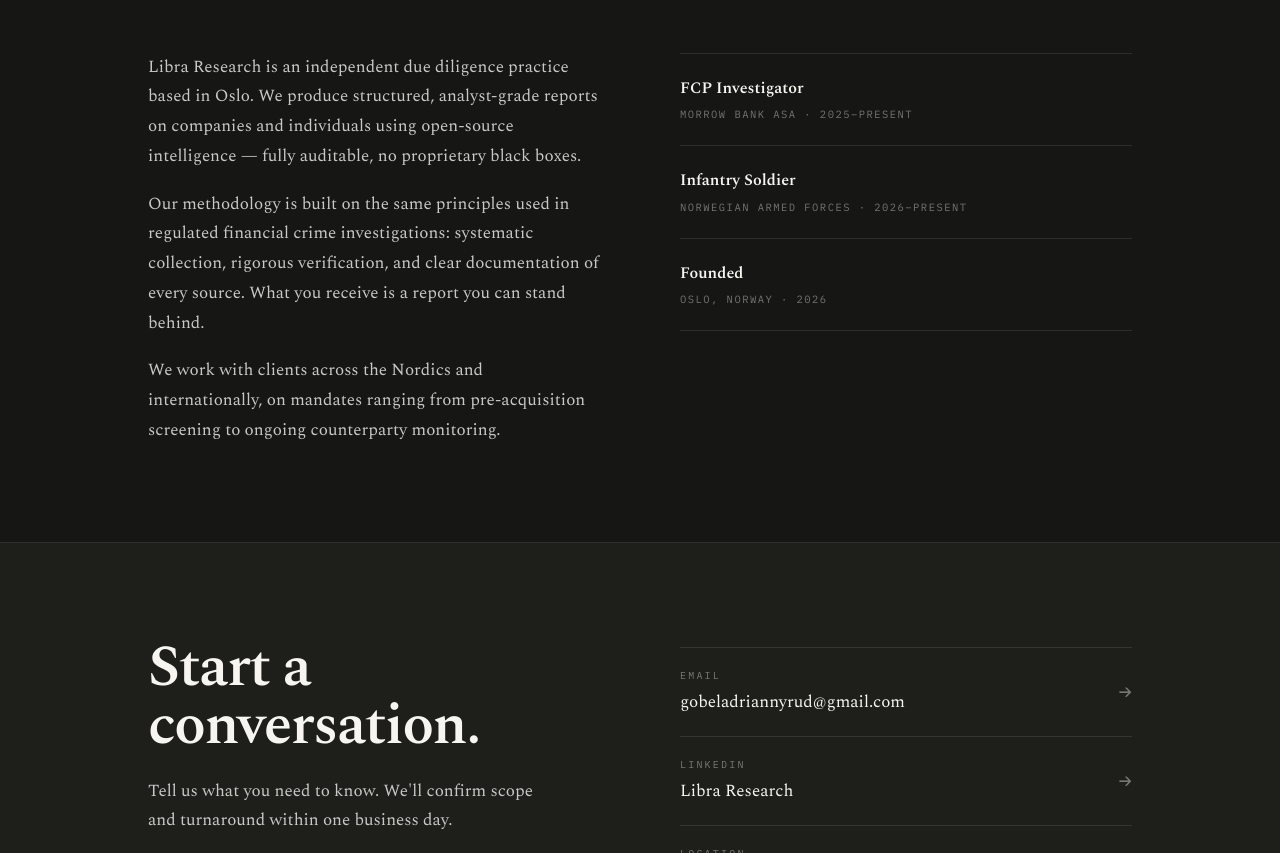
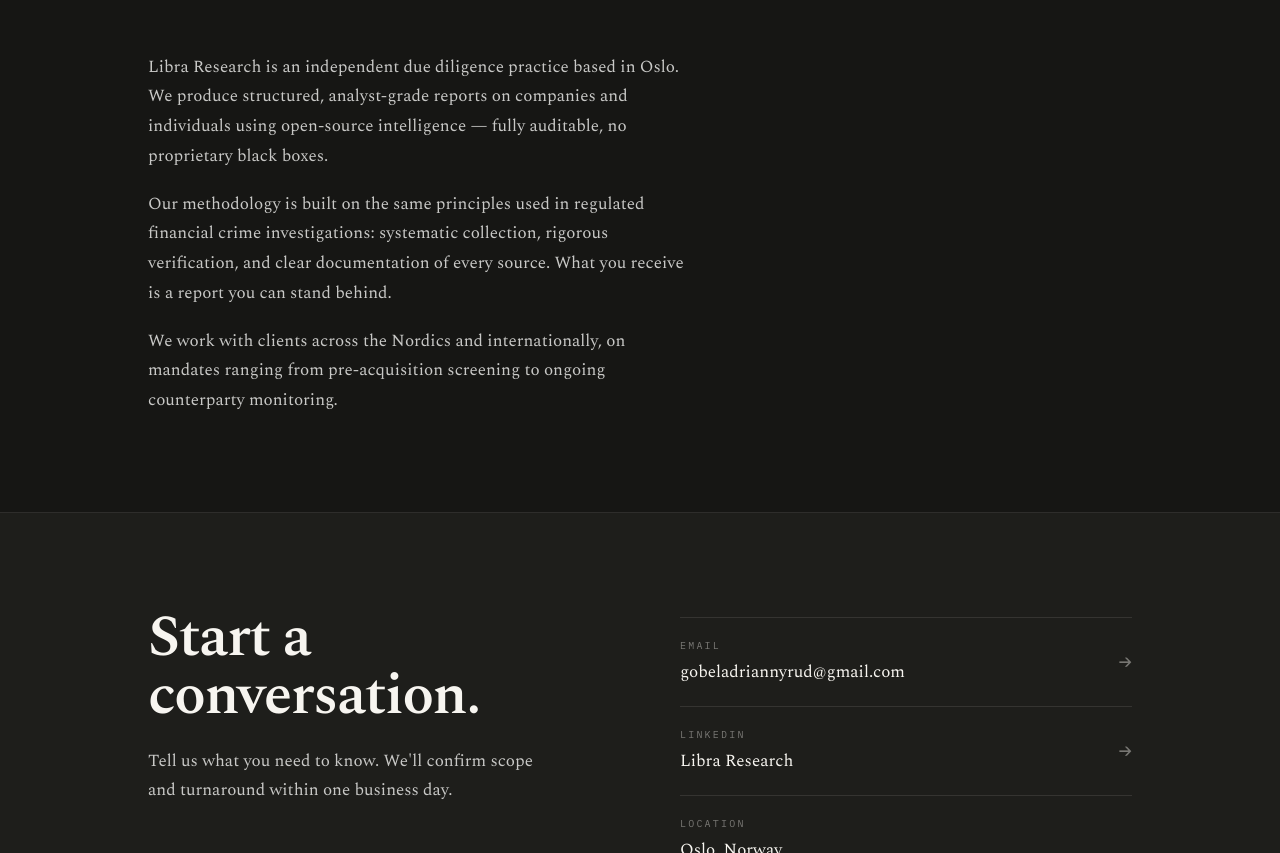
Before and after one commit to libraresearch/libraresearch.github.io, a plain HTML site: page index.html in a window 1280 px wide. Shown: the part 3404-4257 px from the top of the page. Drawn offline with nearby package versions, Linux system fonts and the light colour scheme.

Commit message:
Update LinkedIn URL and remove credentials

```diff
--- a/index.html
+++ b/index.html
@@ -622,26 +622,10 @@
       <div class="kicker">About</div>
       <h2>Serious research.<br>No fluff.</h2>
     </div>
-    <div class="about-grid">
-      <div class="about-text">
-        <p>Libra Research is an independent due diligence practice based in Oslo. We produce structured, analyst-grade reports on companies and individuals using open-source intelligence — fully auditable, no proprietary black boxes.</p>
-        <p>Our methodology is built on the same principles used in regulated financial crime investigations: systematic collection, rigorous verification, and clear documentation of every source. What you receive is a report you can stand behind.</p>
-        <p>We work with clients across the Nordics and internationally, on mandates ranging from pre-acquisition screening to ongoing counterparty monitoring.</p>
-      </div>
-      <div class="credentials">
-        <div class="cred">
-          <div class="cred-role">FCP Investigator</div>
-          <div class="cred-org">Morrow Bank ASA · 2025–present</div>
-        </div>
-        <div class="cred">
-          <div class="cred-role">Infantry Soldier</div>
-          <div class="cred-org">Norwegian Armed Forces · 2026–present</div>
-        </div>
-        <div class="cred">
-          <div class="cred-role">Founded</div>
-          <div class="cred-org">Oslo, Norway · 2026</div>
-        </div>
-      </div>
+    <div class="about-text" style="max-width: 64ch;">
+      <p>Libra Research is an independent due diligence practice based in Oslo. We produce structured, analyst-grade reports on companies and individuals using open-source intelligence — fully auditable, no proprietary black boxes.</p>
+      <p>Our methodology is built on the same principles used in regulated financial crime investigations: systematic collection, rigorous verification, and clear documentation of every source. What you receive is a report you can stand behind.</p>
+      <p>We work with clients across the Nordics and internationally, on mandates ranging from pre-acquisition screening to ongoing counterparty monitoring.</p>
     </div>
   </div>
 </section>
@@ -662,7 +646,7 @@
           </div>
           <span class="cl-arr">→</span>
         </a>
-        <a class="contact-link" href="https://www.linkedin.com/company/libra-research" target="_blank" rel="noopener">
+        <a class="contact-link" href="https://www.linkedin.com/company/certa-research/?viewAsMember=true" target="_blank" rel="noopener">
           <div>
             <div class="cl-label">LinkedIn</div>
             <div class="cl-val">Libra Research</div>
```
